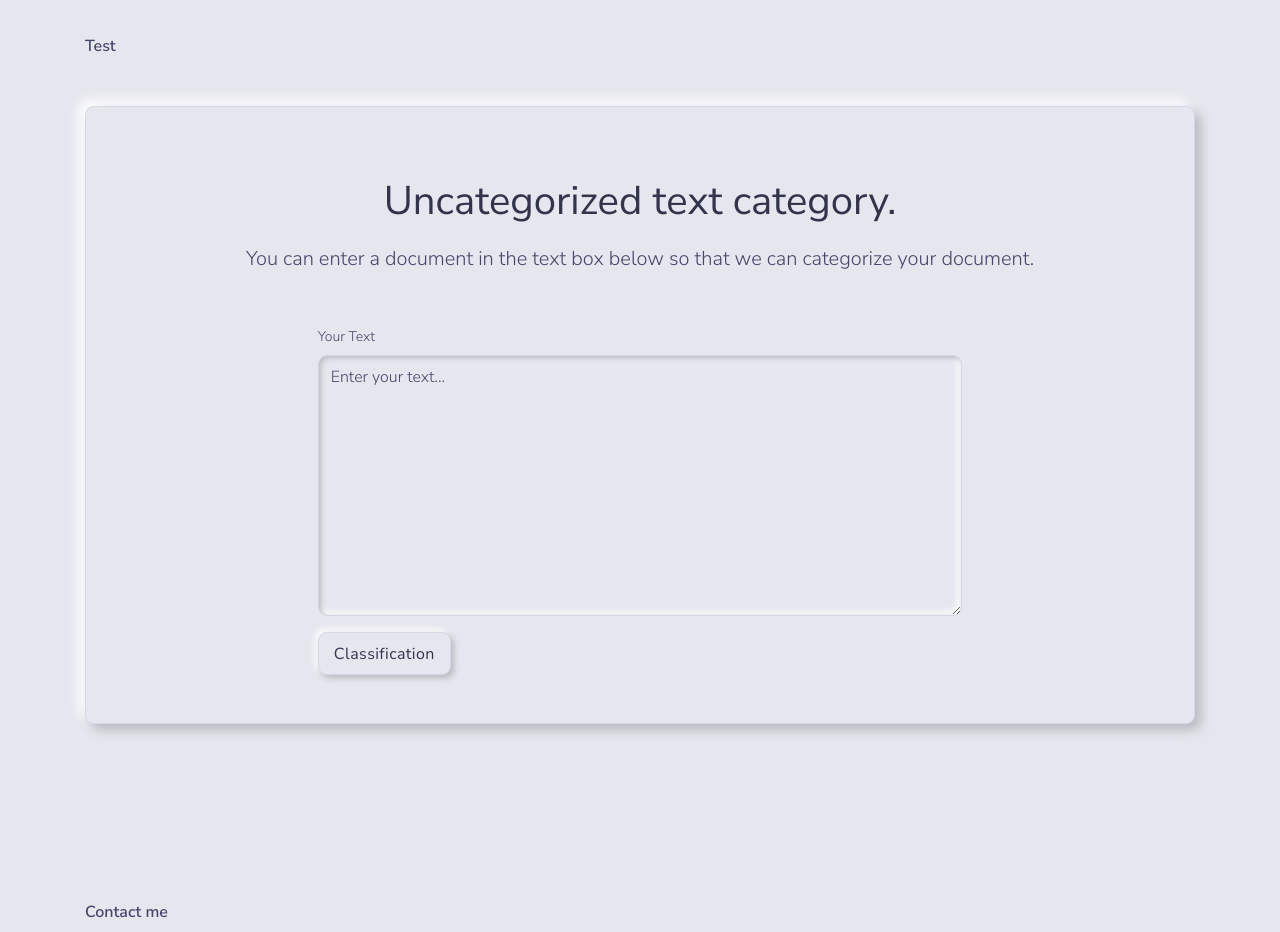
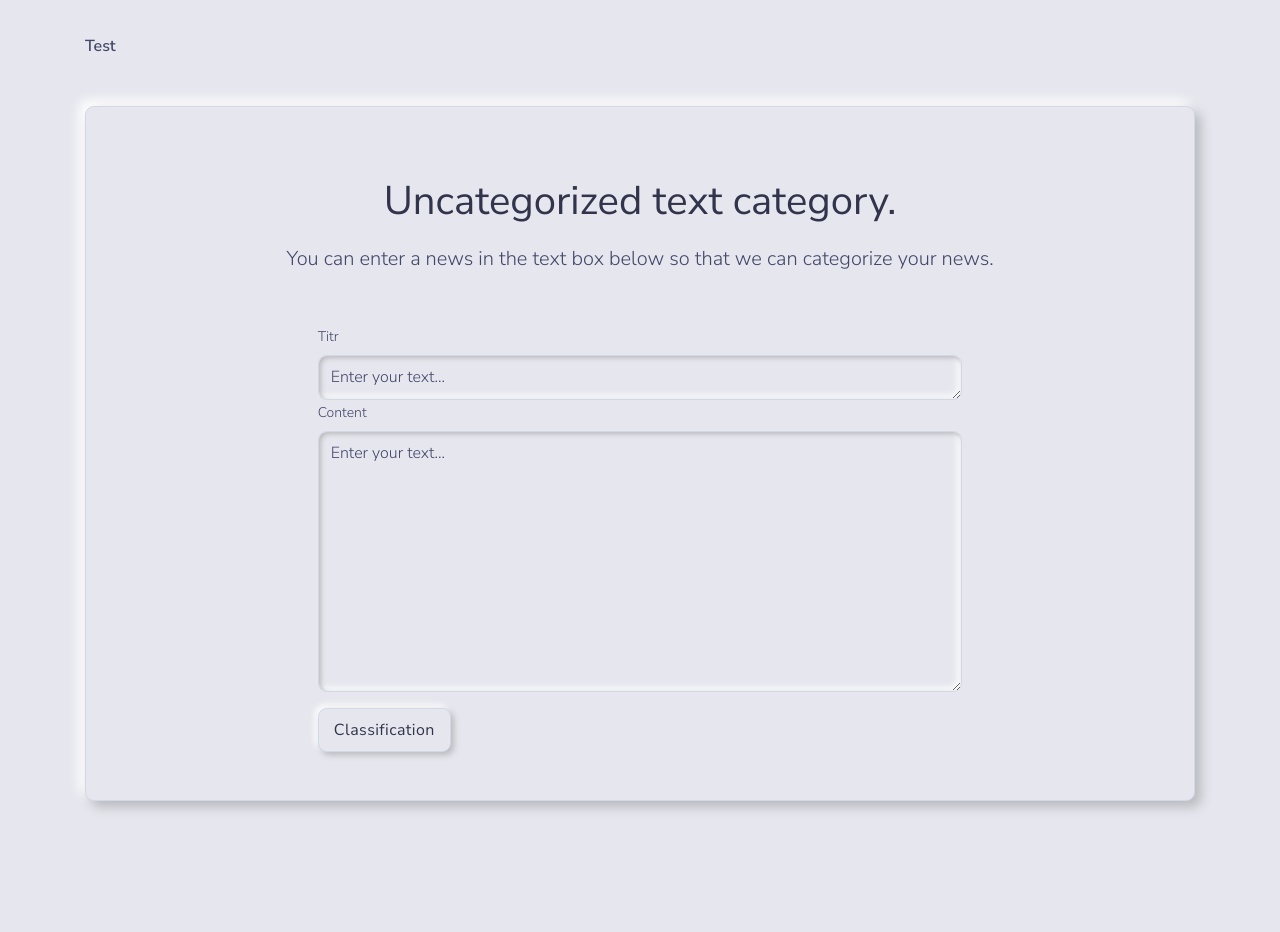
Before and after one commit to sgs-nlp/classification, a Django app: page / in a window 1280 px wide. Shown: the part 1891-2823 px from the top of the page. Run offline with Django 3.2, Linux system fonts and the light colour scheme; data that the repository does not hold is empty; parts of the project's set-up code (start-up, migrations or seed data) failed here and were passed over; some libraries are stand-ins or nearby versions.

Commit message:
edit template

```diff
--- a/templates/ai_index.html
+++ b/templates/ai_index.html
@@ -392,15 +392,20 @@
                         <div class="card-header pb-0 text-center">
                             <h2 class="h1 mb-3">Uncategorized text category.</h2>
                             <p class="mb-5 lead">
-                                You can enter a document in the text box below so that we can categorize your document.
+                                You can enter a news in the text box below so that we can categorize your news.
                             </p>
                         </div>
                         <form class="col-12 col-md-8 mx-auto" method="post" id="news_for_test_performance_form">
                             <!-- Form -->
                             <div class="form-group">
-                                <label for="exampleFormControlTextarea2">Your Text</label>
-                                <textarea class="form-control" name="text_for_classify"
-                                          id="news_for_test_performance_textarea"
+                                <label for="exampleFormControlTextarea2">Titr</label>
+                                <textarea class="form-control" name="titr_text_for_classify"
+                                          id="titr_news_for_test_performance_textarea"
+                                          placeholder="Enter your text..."
+                                          rows="1"></textarea>
+                                <label for="exampleFormControlTextarea2">Content</label>
+                                <textarea class="form-control" name="content_text_for_classify"
+                                          id="content_news_for_test_performance_textarea"
                                           placeholder="Enter your text..."
                                           rows="10"></textarea>
                             </div>
@@ -567,58 +572,58 @@
                     if (response.RESULT == true) {
                         var word2vec_word_embeding__svm__precision_score_var = $('#word2vec_word_embeding__svm__precision_score_loading_btn').parent();
                         $('#word2vec_word_embeding__svm__precision_score_loading_btn').remove();
-                        word2vec_word_embeding__svm__precision_score_var.append(response.word2vec_word_embeding__svm__precision_score+'%');
+                        word2vec_word_embeding__svm__precision_score_var.append(response.word2vec_word_embeding__svm__precision_score + '%');
                         var word2vec_word_embeding__svm__recall_score_var = $('#word2vec_word_embeding__svm__recall_score_loading_btn').parent();
                         $('#word2vec_word_embeding__svm__recall_score_loading_btn').remove();
-                        word2vec_word_embeding__svm__recall_score_var.append(response.word2vec_word_embeding__svm__recall_score+'%');
+                        word2vec_word_embeding__svm__recall_score_var.append(response.word2vec_word_embeding__svm__recall_score + '%');
                         var word2vec_word_embeding__svm__accuracy_score_var = $('#word2vec_word_embeding__svm__accuracy_score_loading_btn').parent();
                         $('#word2vec_word_embeding__svm__accuracy_score_loading_btn').remove();
-                        word2vec_word_embeding__svm__accuracy_score_var.append(response.word2vec_word_embeding__svm__accuracy_score+'%');
+                        word2vec_word_embeding__svm__accuracy_score_var.append(response.word2vec_word_embeding__svm__accuracy_score + '%');
                         var word2vec_word_embeding__mlp__precision_score_var = $('#word2vec_word_embeding__mlp__precision_score_loading_btn').parent();
                         $('#word2vec_word_embeding__mlp__precision_score_loading_btn').remove();
-                        word2vec_word_embeding__mlp__precision_score_var.append(response.word2vec_word_embeding__mlp__precision_score+'%');
+                        word2vec_word_embeding__mlp__precision_score_var.append(response.word2vec_word_embeding__mlp__precision_score + '%');
                         var word2vec_word_embeding__mlp__recall_score_var = $('#word2vec_word_embeding__mlp__recall_score_loading_btn').parent();
                         $('#word2vec_word_embeding__mlp__recall_score_loading_btn').remove();
-                        word2vec_word_embeding__mlp__recall_score_var.append(response.word2vec_word_embeding__mlp__recall_score+'%');
+                        word2vec_word_embeding__mlp__recall_score_var.append(response.word2vec_word_embeding__mlp__recall_score + '%');
                         var word2vec_word_embeding__mlp__accuracy_score_var = $('#word2vec_word_embeding__mlp__accuracy_score_loading_btn').parent();
                         $('#word2vec_word_embeding__mlp__accuracy_score_loading_btn').remove();
-                        word2vec_word_embeding__mlp__accuracy_score_var.append(response.word2vec_word_embeding__mlp__accuracy_score+'%');
+                        word2vec_word_embeding__mlp__accuracy_score_var.append(response.word2vec_word_embeding__mlp__accuracy_score + '%');
                         var word2vec_word_embeding__mnb__precision_score_var = $('#word2vec_word_embeding__mnb__precision_score_loading_btn').parent();
                         $('#word2vec_word_embeding__mnb__precision_score_loading_btn').remove();
-                        word2vec_word_embeding__mnb__precision_score_var.append(response.word2vec_word_embeding__mnb__precision_score+'%');
+                        word2vec_word_embeding__mnb__precision_score_var.append(response.word2vec_word_embeding__mnb__precision_score + '%');
                         var word2vec_word_embeding__mnb__recall_score_var = $('#word2vec_word_embeding__mnb__recall_score_loading_btn').parent();
                         $('#word2vec_word_embeding__mnb__recall_score_loading_btn').remove();
-                        word2vec_word_embeding__mnb__recall_score_var.append(response.word2vec_word_embeding__mnb__recall_score+'%');
+                        word2vec_word_embeding__mnb__recall_score_var.append(response.word2vec_word_embeding__mnb__recall_score + '%');
                         var word2vec_word_embeding__mnb__accuracy_score_var = $('#word2vec_word_embeding__mnb__accuracy_score_loading_btn').parent();
                         $('#word2vec_word_embeding__mnb__accuracy_score_loading_btn').remove();
-                        word2vec_word_embeding__mnb__accuracy_score_var.append(response.word2vec_word_embeding__mnb__accuracy_score+'%');
+                        word2vec_word_embeding__mnb__accuracy_score_var.append(response.word2vec_word_embeding__mnb__accuracy_score + '%');
                         var one_hot_encoding_word_embeding__svm__precision_score_var = $('#one_hot_encoding_word_embeding__svm__precision_score_loading_btn').parent();
                         $('#one_hot_encoding_word_embeding__svm__precision_score_loading_btn').remove();
-                        one_hot_encoding_word_embeding__svm__precision_score_var.append(response.one_hot_encoding_word_embeding__svm__precision_score+'%');
+                        one_hot_encoding_word_embeding__svm__precision_score_var.append(response.one_hot_encoding_word_embeding__svm__precision_score + '%');
                         var one_hot_encoding_word_embeding__svm__recall_score_var = $('#one_hot_encoding_word_embeding__svm__recall_score_loading_btn').parent();
                         $('#one_hot_encoding_word_embeding__svm__recall_score_loading_btn').remove();
-                        one_hot_encoding_word_embeding__svm__recall_score_var.append(response.one_hot_encoding_word_embeding__svm__recall_score+'%');
+                        one_hot_encoding_word_embeding__svm__recall_score_var.append(response.one_hot_encoding_word_embeding__svm__recall_score + '%');
                         var one_hot_encoding_word_embeding__svm__accuracy_score_var = $('#one_hot_encoding_word_embeding__svm__accuracy_score_loading_btn').parent();
                         $('#one_hot_encoding_word_embeding__svm__accuracy_score_loading_btn').remove();
-                        one_hot_encoding_word_embeding__svm__accuracy_score_var.append(response.one_hot_encoding_word_embeding__svm__accuracy_score+'%');
+                        one_hot_encoding_word_embeding__svm__accuracy_score_var.append(response.one_hot_encoding_word_embeding__svm__accuracy_score + '%');
                         var one_hot_encoding_word_embeding__mlp__precision_score_var = $('#one_hot_encoding_word_embeding__mlp__precision_score_loading_btn').parent();
                         $('#one_hot_encoding_word_embeding__mlp__precision_score_loading_btn').remove();
-                        one_hot_encoding_word_embeding__mlp__precision_score_var.append(response.one_hot_encoding_word_embeding__mlp__precision_score+'%');
+                        one_hot_encoding_word_embeding__mlp__precision_score_var.append(response.one_hot_encoding_word_embeding__mlp__precision_score + '%');
                         var one_hot_encoding_word_embeding__mlp__recall_score_var = $('#one_hot_encoding_word_embeding__mlp__recall_score_loading_btn').parent();
                         $('#one_hot_encoding_word_embeding__mlp__recall_score_loading_btn').remove();
-                        one_hot_encoding_word_embeding__mlp__recall_score_var.append(response.one_hot_encoding_word_embeding__mlp__recall_score+'%');
+                        one_hot_encoding_word_embeding__mlp__recall_score_var.append(response.one_hot_encoding_word_embeding__mlp__recall_score + '%');
                         var one_hot_encoding_word_embeding__mlp__accuracy_score_var = $('#one_hot_encoding_word_embeding__mlp__accuracy_score_loading_btn').parent();
                         $('#one_hot_encoding_word_embeding__mlp__accuracy_score_loading_btn').remove();
-                        one_hot_encoding_word_embeding__mlp__accuracy_score_var.append(response.one_hot_encoding_word_embeding__mlp__accuracy_score+'%');
+                        one_hot_encoding_word_embeding__mlp__accuracy_score_var.append(response.one_hot_encoding_word_embeding__mlp__accuracy_score + '%');
                         var one_hot_encoding_word_embeding__mnb__precision_score_var = $('#one_hot_encoding_word_embeding__mnb__precision_score_loading_btn').parent();
                         $('#one_hot_encoding_word_embeding__mnb__precision_score_loading_btn').remove();
-                        one_hot_encoding_word_embeding__mnb__precision_score_var.append(response.one_hot_encoding_word_embeding__mnb__precision_score+'%');
+                        one_hot_encoding_word_embeding__mnb__precision_score_var.append(response.one_hot_encoding_word_embeding__mnb__precision_score + '%');
                         var one_hot_encoding_word_embeding__mnb__recall_score_var = $('#one_hot_encoding_word_embeding__mnb__recall_score_loading_btn').parent();
                         $('#one_hot_encoding_word_embeding__mnb__recall_score_loading_btn').remove();
-                        one_hot_encoding_word_embeding__mnb__recall_score_var.append(response.one_hot_encoding_word_embeding__mnb__recall_score+'%');
+                        one_hot_encoding_word_embeding__mnb__recall_score_var.append(response.one_hot_encoding_word_embeding__mnb__recall_score + '%');
                         var one_hot_encoding_word_embeding__mnb__accuracy_score_var = $('#one_hot_encoding_word_embeding__mnb__accuracy_score_loading_btn').parent();
                         $('#one_hot_encoding_word_embeding__mnb__accuracy_score_loading_btn').remove();
-                        one_hot_encoding_word_embeding__mnb__accuracy_score_var.append(response.one_hot_encoding_word_embeding__mnb__accuracy_score+'%');
+                        one_hot_encoding_word_embeding__mnb__accuracy_score_var.append(response.one_hot_encoding_word_embeding__mnb__accuracy_score + '%');
                     }
                 },
                 // on error
@@ -640,11 +645,11 @@
                         if (response.TEXT == true) {
                             $('#category_title').remove()
                             $('#news_for_test_performance_error_message').remove()
-                            $('#news_for_test_performance_textarea').after('<div class="alert alert-info" id="category_title"> Category title: ' + response.CATEGORY_TITLE + '</div>')
+                            $('#content_news_for_test_performance_textarea').after('<div class="alert alert-info" id="category_title"> Category title: ' + response.CATEGORY_TITLE + '</div>')
                         } else {
                             $('#category_title').remove()
                             $('#news_for_test_performance_error_message').remove()
-                            $('#news_for_test_performance_textarea').after('<div class="alert alert-danger" id = "news_for_test_performance_error_message">' + response.ERROR_MESSAGE + '</div>')
+                            $('#content_news_for_test_performance_textarea').after('<div class="alert alert-danger" id = "news_for_test_performance_error_message">' + response.ERROR_MESSAGE + '</div>')
                         }
                     },
                     // on error
```
